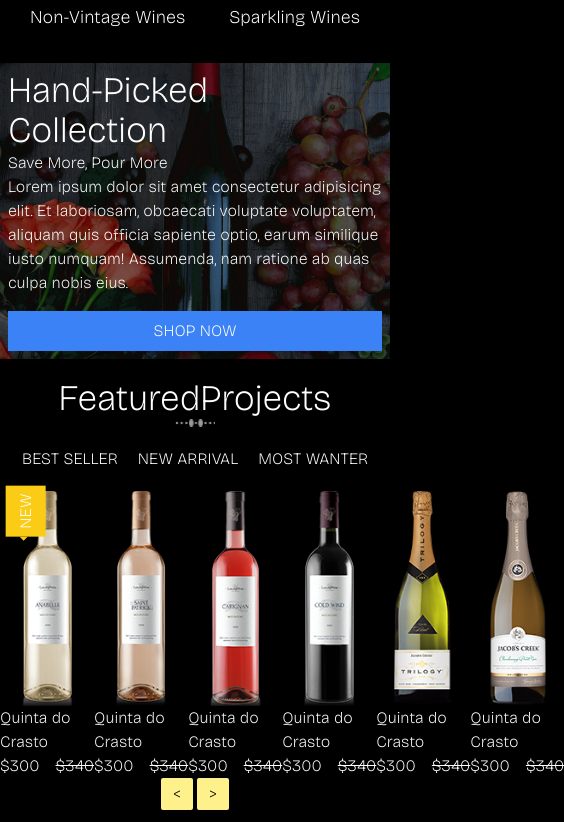
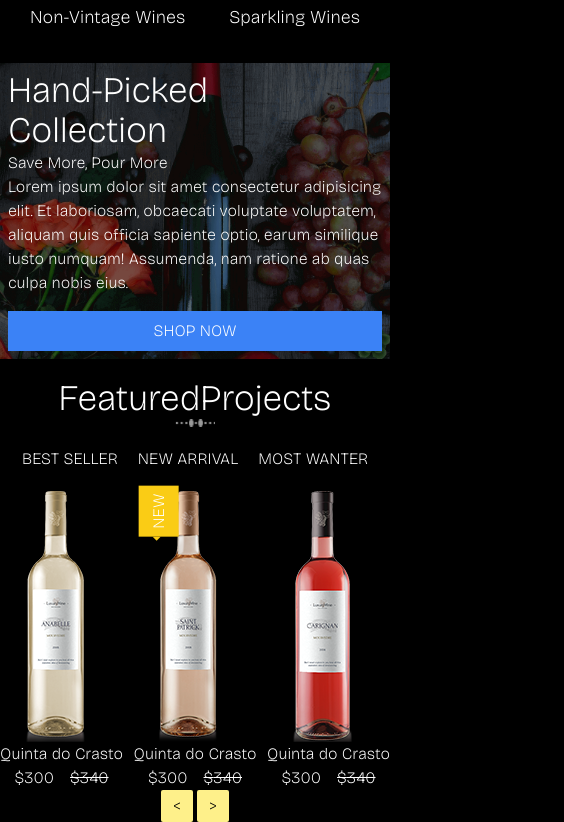
Before and after one commit to Marin303/wine_shop_react, a React (Create React App) app: page / in a window 390 px wide. Shown: the part 1791-2613 px from the top of the page, 564 px wide, since content can reach past the window. Built offline with nearby package versions, Linux system fonts and the light colour scheme.

Commit message:
array of object pattern, use DRY, map over array

```diff
--- a/src/Components/Products.jsx
+++ b/src/Components/Products.jsx
@@ -6,62 +6,77 @@ import product4 from "../Images/featured/pro-4.png";
 import product5 from "../Images/featured/pro-5.png";
 import product6 from "../Images/featured/pro-6.png";
 
-const Products = () => {
+const Products = ({ currentSlide, screenWidth }) => {
+  const isDesktop = screenWidth > 800;
+
+  const products = [
+    {
+      image: product1,
+      alt: "Annabelle wine",
+      name: "Quinta do Crasto",
+      price: 300,
+      discount: 340,
+    },
+    {
+      image: product2,
+      alt: "Saint Patrick wine",
+      name: "Quinta do Crasto",
+      price: 300,
+      discount: 340,
+    },
+    {
+      image: product3,
+      alt: "Carignan wine",
+      name: "Quinta do Crasto",
+      price: 300,
+      discount: 340,
+    },
+    {
+      image: product4,
+      alt: "Cold Wind wine",
+      name: "Quinta do Crasto",
+      price: 300,
+      discount: 340,
+    },
+    {
+      image: product5,
+      alt: "Trilogy wine",
+      name: "Quinta do Crasto",
+      price: 300,
+      discount: 340,
+    },
+    {
+      image: product6,
+      alt: "Jackobs Creek wine",
+      name: "Quinta do Crasto",
+      price: 300,
+      discount: 340,
+    },
+  ];
+
+  const renderProducts = (start, end) => {
+    return products.slice(start, end).map((product, index) => (
+      <section key={index} className="inline-block relative">
+        <img src={product.image} alt={product.alt} />
+        {start + index === 1 && (
+          <span className="triangle bg-yellow-400 inline-block p-2 rotate-[-90deg] absolute top-0 left-0 font-semibold">
+            NEW
+          </span>
+        )}
+        <p>{product.name}</p>
+        <div className="flex justify-center gap-4">
+          <p>${product.price}</p>
+          <p className="line-through">${product.discount}</p>
+        </div>
+      </section>
+    ));
+  };
 
   return (
     <>
-      <section className="inline-block relative">
-        <img src={product1} alt="Annabelle wine" />
-        <span className="triangle bg-yellow-400 inline-block p-2 rotate-[-90deg] absolute top-0 left-0 font-semibold">
-          NEW
-        </span>
-        <p>Quinta do Crasto</p>
-        <div className="flex justify-center gap-4">
-          <p>$300</p>
-          <p className="line-through">$340</p>
-        </div>
-      </section>
-      <section key={product2}>
-        <img src={product2} alt="Saint Patrick wine" />
-        <p>Quinta do Crasto</p>
-        <div className="flex justify-center gap-4">
-          <p>$300</p>
-          <p className="line-through">$340</p>
-        </div>
-      </section>
-      <section key={product3}>
-        <img src={product3} alt="Carignan wine" />
-        <p>Quinta do Crasto</p>
-        <div className="flex justify-center gap-4">
-          <p>$300</p>
-          <p className="line-through">$340</p>
-        </div>
-      </section>
-
-      <section key={product4}>
-        <img src={product4} alt="Cold Wind wine" />
-        <p>Quinta do Crasto</p>
-        <div className="flex justify-center gap-4">
-          <p>$300</p>
-          <p className="line-through">$340</p>
-        </div>
-      </section>
-      <section key={product5}>
-        <img src={product5} alt="Trilogy wine" />
-        <p>Quinta do Crasto</p>
-        <div className="flex justify-center gap-4">
-          <p>$300</p>
-          <p className="line-through">$340</p>
-        </div>
-      </section>
-      <section key={product6}>
-        <img src={product6} alt="Jackobs Creek wine" />
-        <p>Quinta do Crasto</p>
-        <div className="flex justify-center gap-4">
-          <p>$300</p>
-          <p className="line-through">$340</p>
-        </div>
-      </section>
+      {isDesktop
+        ? renderProducts(0, products.length)
+        : renderProducts(3 * currentSlide, 3 * currentSlide + 3)}
     </>
   );
 };
--- a/src/Pages/FeaturedProjects.jsx
+++ b/src/Pages/FeaturedProjects.jsx
@@ -3,38 +3,32 @@ import icon from "../Images/icons/Icon-sep.png";
 import Products from "../Components/Products";
 
 const FeaturedProjects = () => {
-  const [currentSlide, setCurrentSlide] = useState(3); // max 2 slides for mobile - 3 slide for desktop version
+  const [currentSlide, setCurrentSlide] = useState(0);
   const [screenWidth, setScreenWidth] = useState(window.innerWidth);
 
   useEffect(() => {
     const handleResize = () => {
       setScreenWidth(window.innerWidth);
-      if (window.innerWidth > 800) {
-        setCurrentSlide(3);
-        //slide sould disaper and all section showed
-      } else {
-        setCurrentSlide(1);
-        // slider should apper so user can scroll it
-      }
     };
-
     window.addEventListener("resize", handleResize);
-    handleResize();
-
     return () => {
       window.removeEventListener("resize", handleResize);
     };
   }, []);
 
+  const smallerScreen = screenWidth <= 800;
+
   const nextSlide = () => {
-    setCurrentSlide(currentSlide + 1);
+    if (smallerScreen && currentSlide < 1) {
+      setCurrentSlide(currentSlide + 1);
+    }
   };
 
   const prevSlide = () => {
-    setCurrentSlide(currentSlide - 1);
+    if (smallerScreen && currentSlide > 0) {
+      setCurrentSlide(currentSlide - 1);
+    }
   };
-
-  console.log(screenWidth, currentSlide);
 
   return (
     <>
@@ -49,7 +43,7 @@ const FeaturedProjects = () => {
       </div>
 
       <div className="flex justify-between mt-5">
-        <Products />
+        <Products currentSlide={currentSlide} screenWidth={screenWidth} />
       </div>
       <div className="flex gap-1 justify-center">
         <button
```
